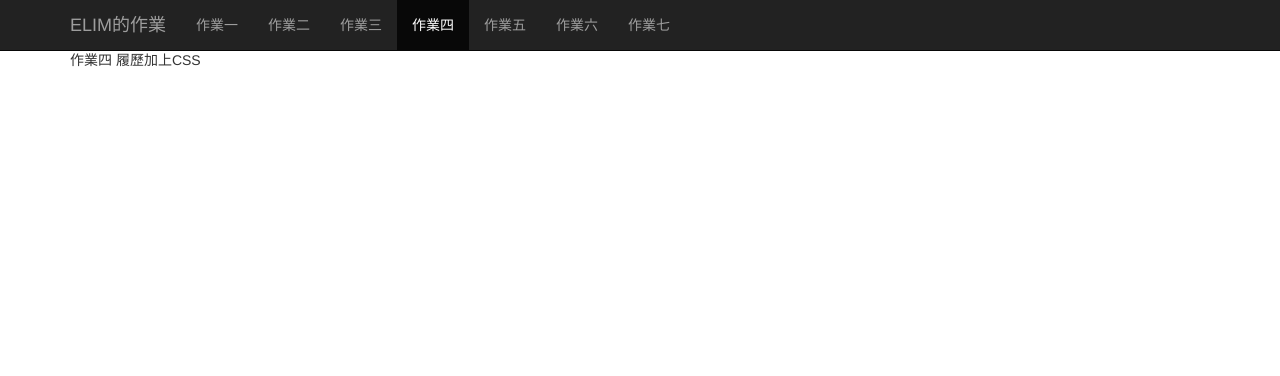
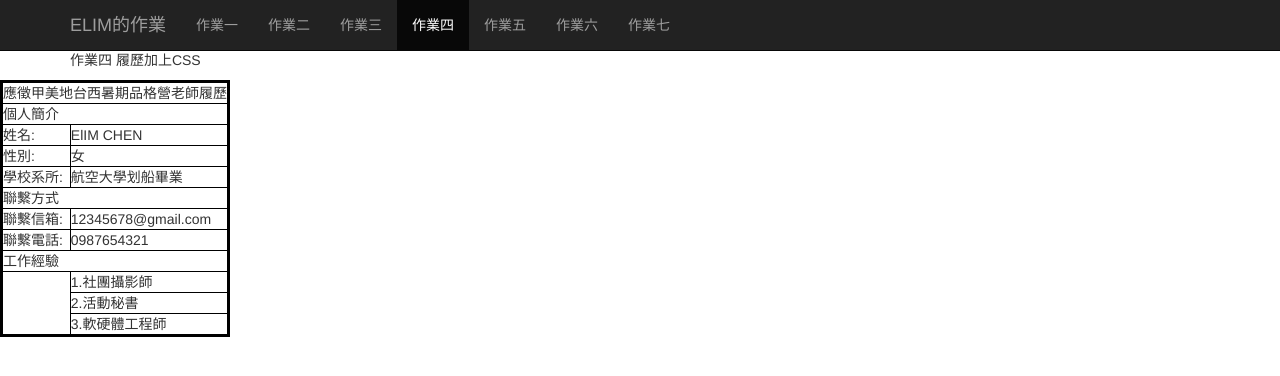
Before and after one commit to elainerose/elainerose.github.io, a plain HTML site: page hw4/hw4.html in a window 1280 px wide. Drawn offline with Linux system fonts and the light colour scheme; files whose address does not match are found by name.

Commit message:
hw4 colum and row span

```diff
--- a/hw4/hw4.html
+++ b/hw4/hw4.html
@@ -49,6 +49,61 @@
     <script src="./index_files/jquery.min.js"></script>
     <script src="./index_files/bootstrap.min.js"></script>
     <script src="./index_files/ie10-viewport-bug-workaround.js"></script>
+<table>
+    <table cellpadding="20" cellspacing="10" style="border: solid black 3px;"rules="all">
+        <tr>
+            <td colspan="3">應徵甲美地台西暑期品格營老師履歷</td>
+
+        </tr>
+        <tr>
+            <td colspan="3">個人簡介
+            </td>
+
+        </tr>
+        <tr>
+            <td>姓名:</td>
+            <td colspan="2">ElIM CHEN</td>
+
+        </tr>
+        <tr>
+            <td>性別:</td>
+            <td colspan="2">女</td>
+
+        </tr>
+        <tr>
+            <td>學校系所:</td>
+            <td colspan="2">航空大學划船畢業</td>
+        </tr>
+        <tr>
+            <td colspan="3">聯繫方式</td>
+        </tr>
+        <tr>
+            <td>聯繫信箱:</td>
+            <td td colspan="2">12345678@gmail.com</td>
+        </tr>
+        <tr>
+            <td>聯繫電話:</td>
+            <td colspan="2">0987654321</td>
+        </tr>
+        <tr>
+            <td colspan="3">工作經驗</td>
+        </tr>
+        <tr>
+            <td rowspan="3"></td>
+            <td colspan="2">1.社團攝影師</td>
+
+        </tr>
+        <tr>
+            <td colspan="2">2.活動秘書</td>
+
+        </tr>
+        <tr>
+            <td colspan="2">3.軟硬體工程師</td>
+
+
+        </tr>
+    </table>
+</table>
 </body>
 
 </html>
```
Also changed, not shown: hw2/hw2.html (+3 -2 lines).
